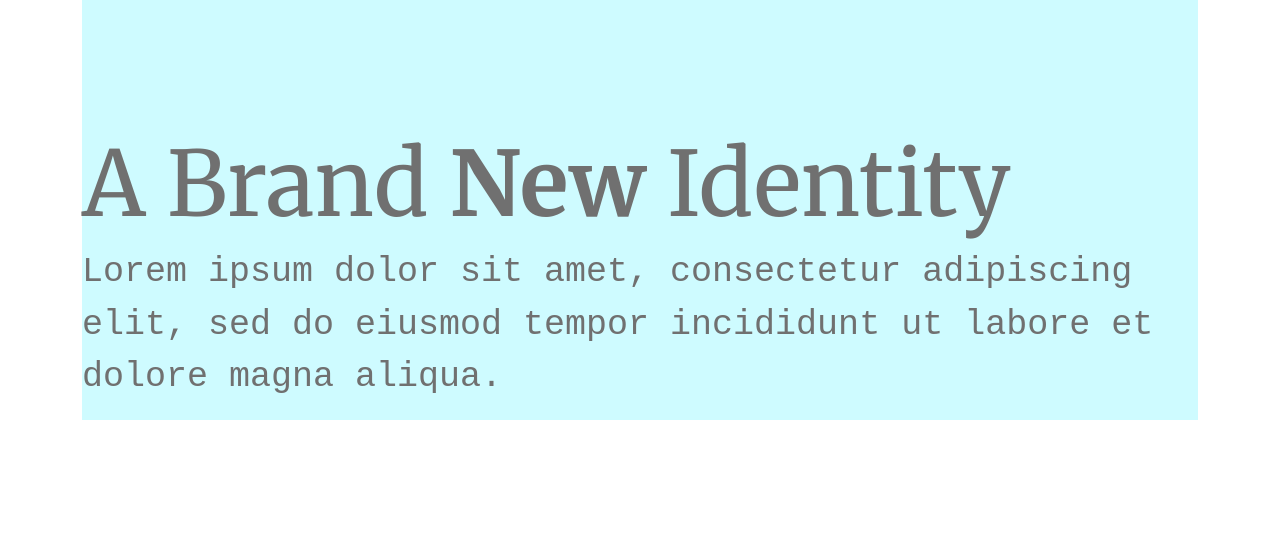
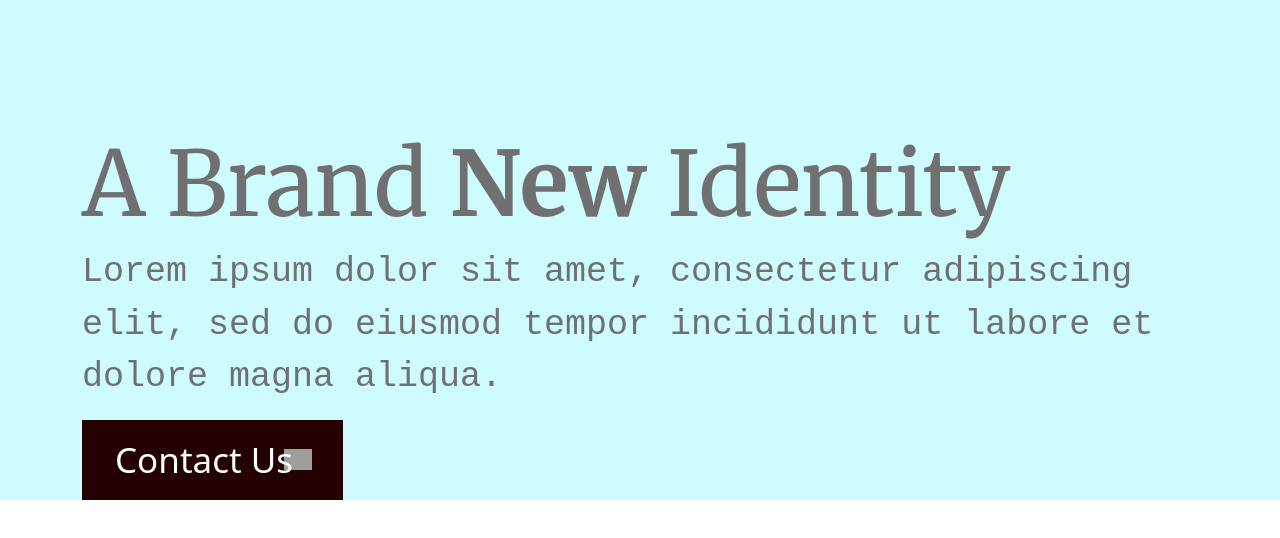
Before and after one commit to ladichriss/a_brand_new_identity, a plain HTML site: page index.html in a window 1280 px wide. Drawn offline with nearby package versions, Linux system fonts and the light colour scheme; grey boxes are pictures that could not be loaded.

Commit message:
Inserimento Bottone

```diff
--- /dev/null
+++ b/Static/CSS/button.css
@@ -0,0 +1,19 @@
+
+.button {
+    background-color: #240202;
+    color: white;
+    font-size: 35px;
+    padding-left: 33px;
+    padding-top: 14px;
+    padding-bottom: 14px;
+    background-image: url(https://www.svgrepo.com/show/28675/right-arrow.svg);
+    background-size: 28px;
+    background-repeat: no-repeat;
+    background-position: calc(100% - 31px) center;
+
+}
+
+.button a {
+    text-decoration: none;
+    color: white;
+}
--- a/Static/CSS/index.css
+++ b/Static/CSS/index.css
@@ -2,6 +2,7 @@
 @import url(articleTitle.css);
 @import url(articleText.css);
 @import url(pageTitle.css);
+@import url(button.css);
 
 .pageTitle {
     background-color: #CEFBFF;
--- a/index.html
+++ b/index.html
@@ -9,8 +9,8 @@
     <title>A Brand New Identity</title>
 </head>
 <body>
-    <div class="container">
-        <div class="pageTitle">
+    <div class="pageTitle">
+        <div class="container">
             <div class="row">
                 <div class="col">
                     <h1 class="articleTitle">
@@ -27,6 +27,14 @@
                 </div>
             </div>
 
+            <div class="row">
+                <div class="col-3">
+                    <div class="button">
+                        <a href="">Contact Us</a>
+                    </div>
+                </div>
+            </div>
+
         </div>
     </div>
 </body>
```
Also changed, not shown: right-arrow-svgrepo-com 1.svg (added).
